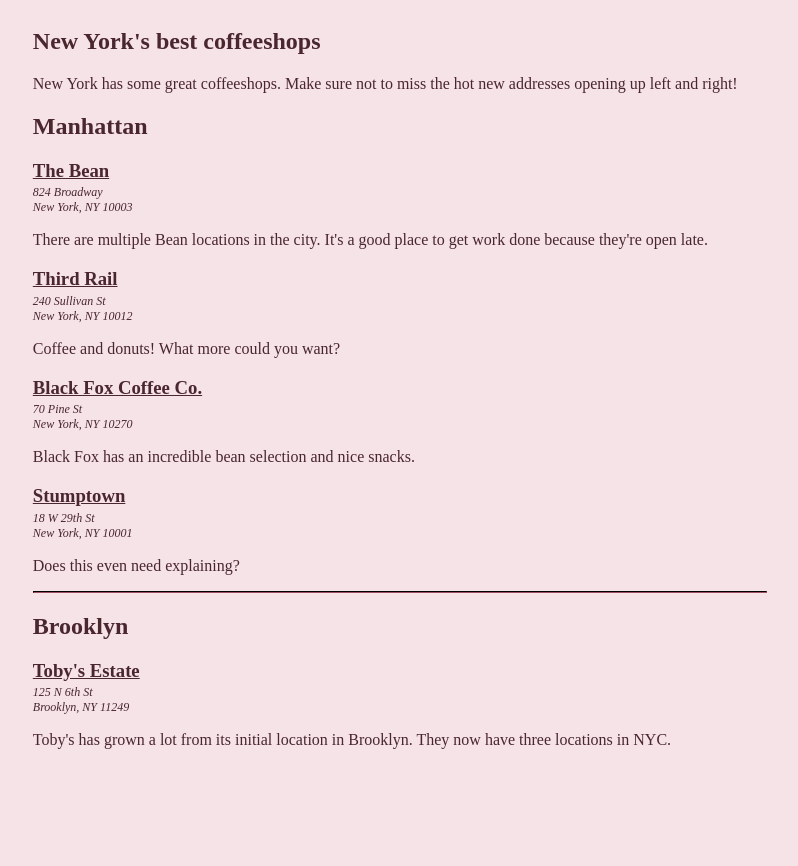
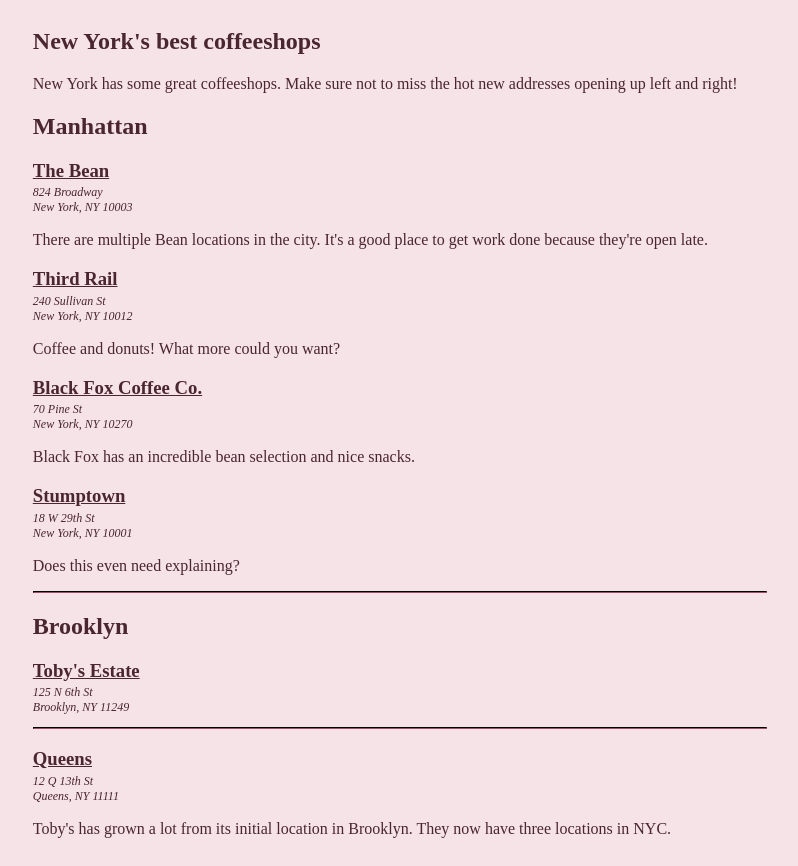
Before and after one commit to ConstantinNshuti/HTML5_CSS3, a plain HTML site: page Block3/fileB5.html in a window 1280 px wide. Shown: the whole page, without its empty margins (240-1038 px from the left). Before the commit the page ends 800 px from the top, so only its background shows below. Drawn offline with Linux system fonts and the light colour scheme.

Commit message:
block5 commit

```diff
--- a/Block3/fileB5.html
+++ b/Block3/fileB5.html
@@ -39,6 +39,11 @@
       <p class="address">
         125 N 6th St<br>
         Brooklyn, NY 11249
+        <hr>
+        <h3>Queens</h3>
+      <p class="address">
+        12 Q 13th St<br>
+        Queens, NY 11111
       </p>
       <p>Toby's has grown a lot from its initial location in Brooklyn. They now have three locations in NYC.</p>
     </article>
```
